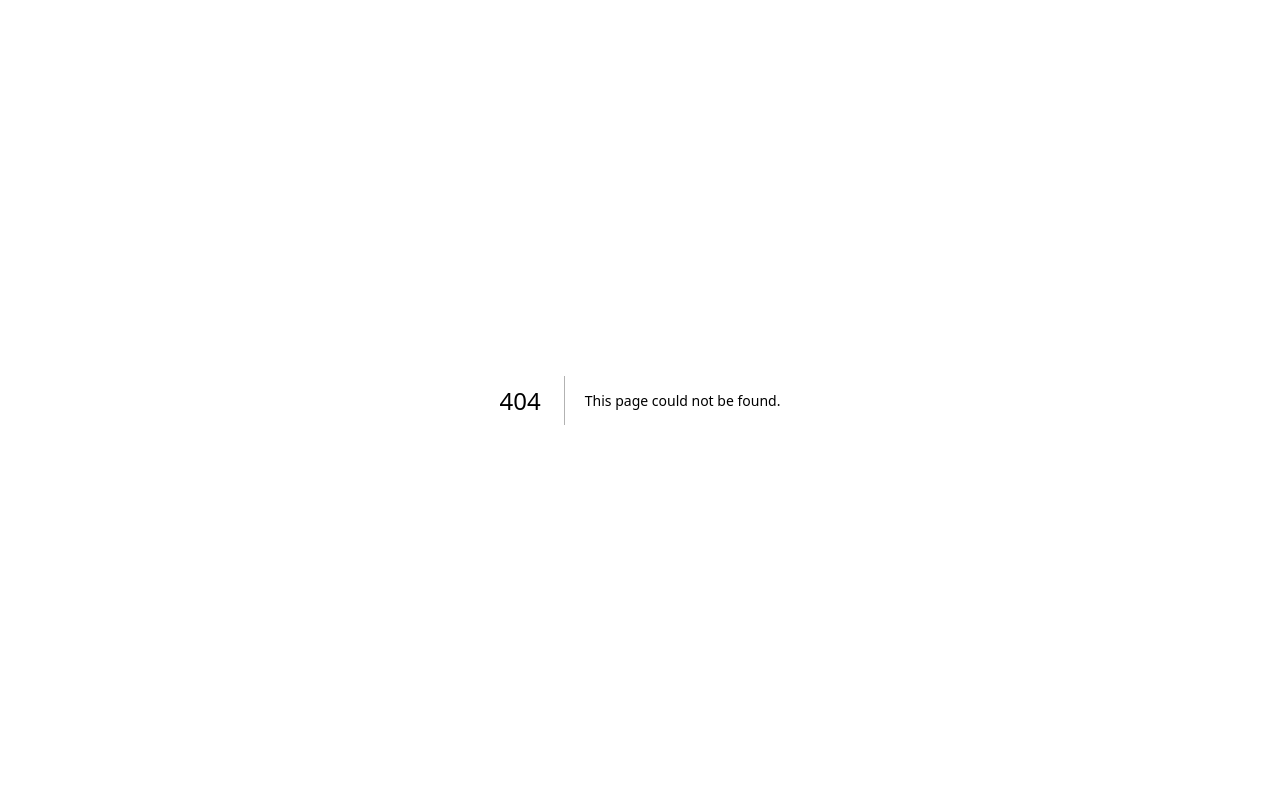
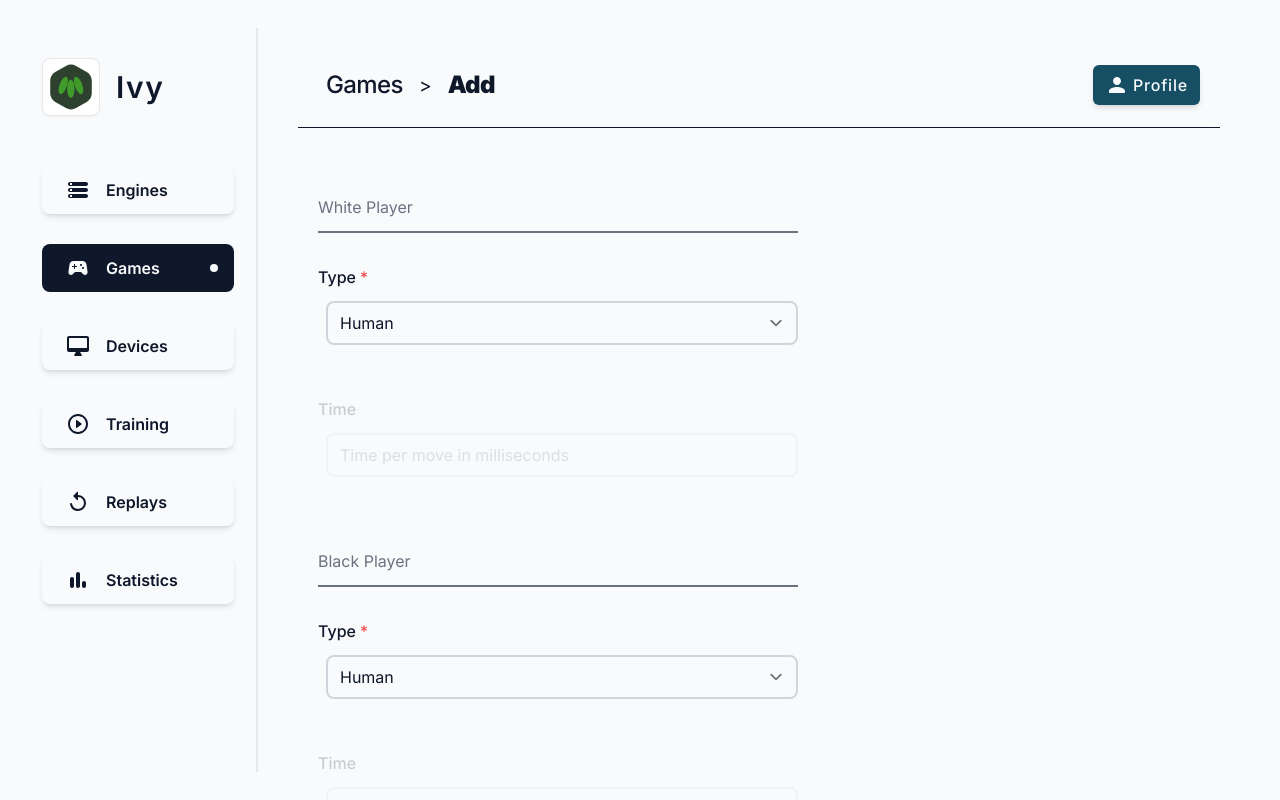
Before and after one commit to HenrikThoroe/ivy-frontend, a Next.js app: page /games/add in a window 1280 px wide. Before the commit this address had no page. Built offline with nearby package versions, Linux system fonts and the light colour scheme.

Commit message:
feat(app): add pages for live games

```diff
--- /dev/null
+++ b/app/(app)/games/[id]/page.tsx
@@ -0,0 +1,26 @@
+import LiveGameView from '@/components/(view)/LiveGameView/LiveGameView'
+import { serverStrategy } from '@/lib/api/auth/strategy/server'
+import { GameClient } from '@/lib/api/clients/GameClient'
+import { notFound } from 'next/navigation'
+
+interface Props {
+  params: {
+    id: string
+  }
+}
+
+export const metadata = {
+  title: 'Ivy - Live Game',
+  description: 'Interactive game with live updates',
+}
+
+export default async function GamePage({ params }: Props) {
+  const client = new GameClient(serverStrategy())
+  const game = await client.get(params.id)
+
+  if (!game.success) {
+    notFound()
+  }
+
+  return <LiveGameView data={game.result} />
+}
--- /dev/null
+++ b/app/(app)/games/add/page.tsx
@@ -0,0 +1,10 @@
+import CreateGameForm from '@/components/(form)/CreateGameForm/CreateGameForm'
+
+export const metadata = {
+  title: 'Ivy - Create Game',
+  description: 'Create a new live game',
+}
+
+export default async function AddGame() {
+  return <CreateGameForm />
+}
--- /dev/null
+++ b/app/(app)/games/page.tsx
@@ -0,0 +1,31 @@
+import GamesList from '@/components/(list)/GamesList/GamesList'
+import { serverStrategy } from '@/lib/api/auth/strategy/server'
+import { GameClient } from '@/lib/api/clients/GameClient'
+import { LiveGame } from '@ivy-chess/model'
+import { notFound } from 'next/navigation'
+
+export const metadata = {
+  title: 'Ivy - Live Games',
+  description: 'List of all live games',
+}
+
+export default async function Games() {
+  const client = new GameClient(serverStrategy())
+  const ids = await client.list()
+
+  if (!ids.success) {
+    notFound()
+  }
+
+  const data = await Promise.all(ids.result.map((id) => client.get(id)))
+
+  if (!data.every((game) => game.success)) {
+    notFound()
+  }
+
+  const games = data
+    .map((g) => (g.success ? g.result : undefined))
+    .filter((g): g is LiveGame => g !== undefined)
+
+  return <GamesList games={games} />
+}
```
